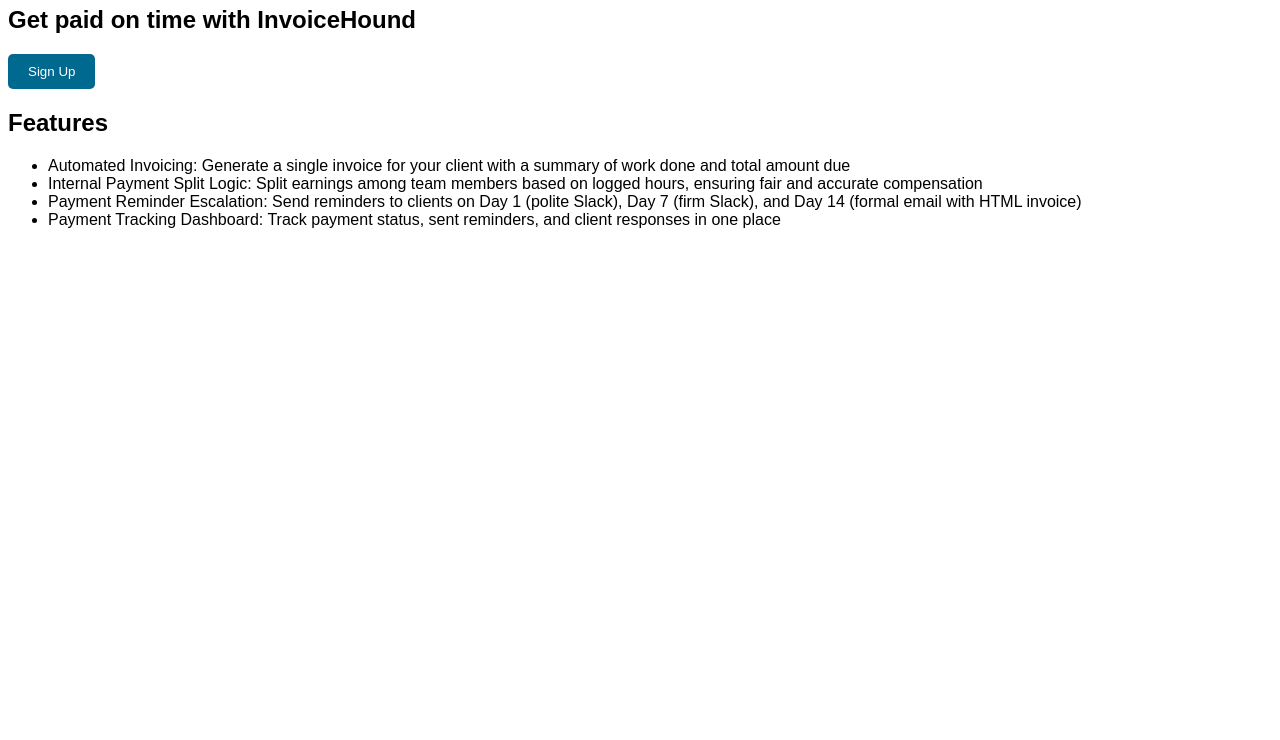
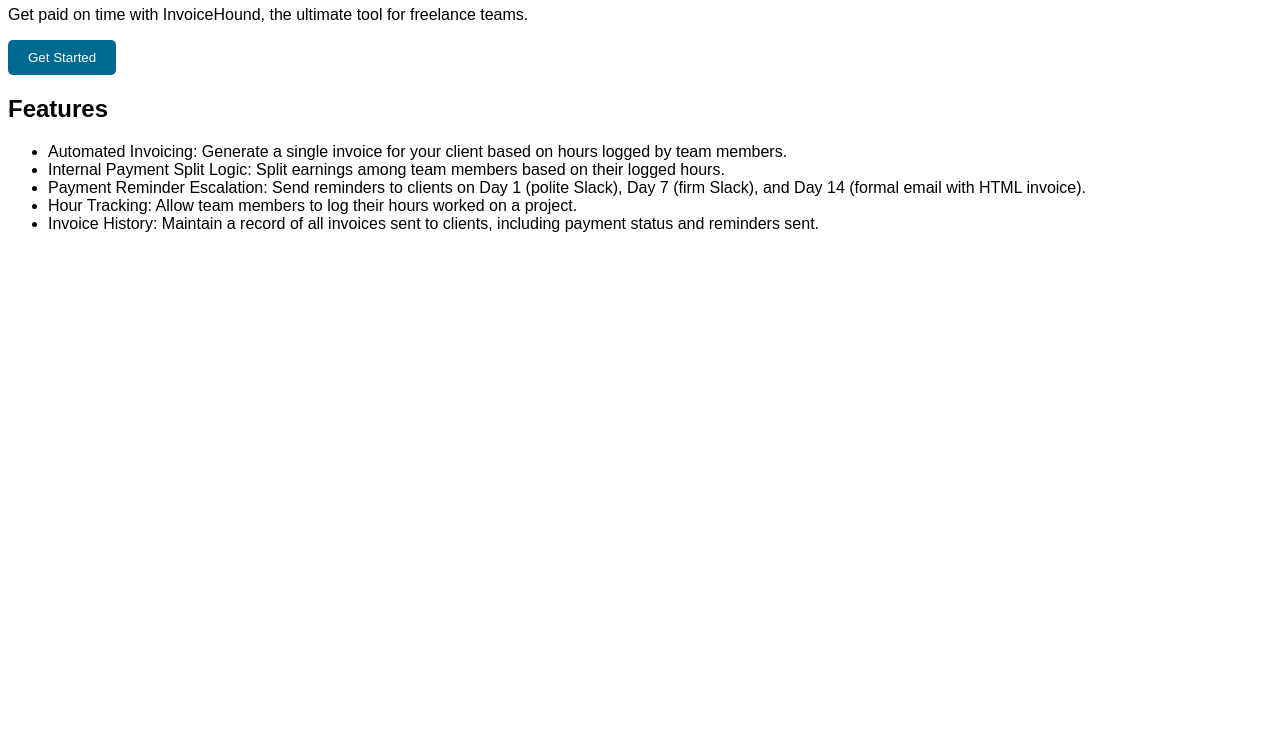
Before and after one commit to manal-aamir/launchmind-SIXSEVEN, a plain HTML site: page index.html in a window 1280 px wide. Shown: the part 60-800 px from the top of the page. Drawn offline with Linux system fonts and the light colour scheme.

Commit message:
Add InvoiceHound landing page generated by Engineer Agent

```diff
--- a/index.html
+++ b/index.html
@@ -1 +1 @@
-<html><head><style>body{font-family:Arial;}h1{color:#00698f;}button{background-color:#00698f;color:#ffffff;padding:10px 20px;border:none;border-radius:5px;cursor:pointer;}</style></head><body><h1>Streamline Your Invoicing and Payment Tracking</h1><h2>Get paid on time with InvoiceHound</h2><button>Sign Up</button><h2>Features</h2><ul><li>Automated Invoicing: Generate a single invoice for your client with a summary of work done and total amount due</li><li>Internal Payment Split Logic: Split earnings among team members based on logged hours, ensuring fair and accurate compensation</li><li>Payment Reminder Escalation: Send reminders to clients on Day 1 (polite Slack), Day 7 (firm Slack), and Day 14 (formal email with HTML invoice)</li><li>Payment Tracking Dashboard: Track payment status, sent reminders, and client responses in one place</li></ul></body></html>
+<html><head><style>body{font-family:Arial;}h1{color:#00698f;}button{background-color:#00698f;color:#ffffff;padding:10px 20px;border:none;border-radius:5px;cursor:pointer;}button:hover{background-color:#003d5c;}</style></head><body><h1>Streamline Your Invoicing and Payment Process</h1><p>Get paid on time with InvoiceHound, the ultimate tool for freelance teams.</p><button>Get Started</button><h2>Features</h2><ul><li>Automated Invoicing: Generate a single invoice for your client based on hours logged by team members.</li><li>Internal Payment Split Logic: Split earnings among team members based on their logged hours.</li><li>Payment Reminder Escalation: Send reminders to clients on Day 1 (polite Slack), Day 7 (firm Slack), and Day 14 (formal email with HTML invoice).</li><li>Hour Tracking: Allow team members to log their hours worked on a project.</li><li>Invoice History: Maintain a record of all invoices sent to clients, including payment status and reminders sent.</li></ul></body></html>
```
